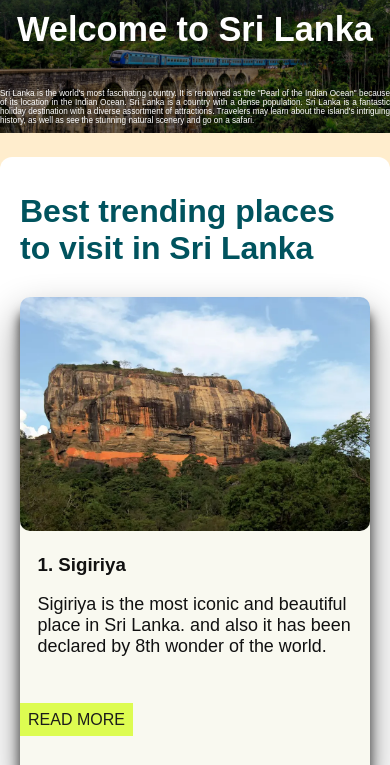
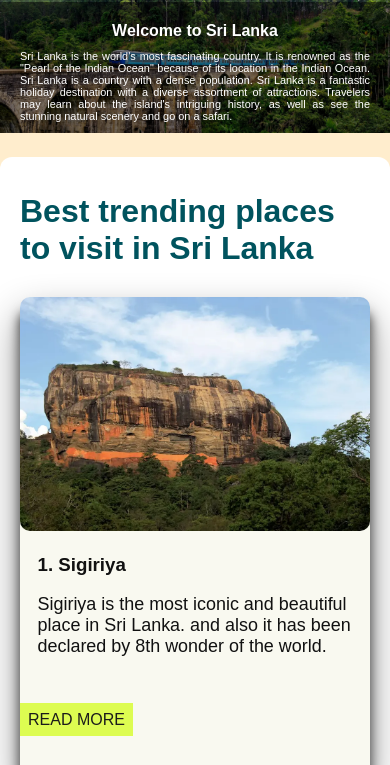
Before and after one commit to dollarsign3/Tourist-website, a plain HTML site: page index.html in a window 390 px wide. Shown: the part 73-838 px from the top of the page. Drawn offline with Linux system fonts and the light colour scheme.

Commit message:
Add files via upload

```diff
--- a/CSS/Anuradhapura.css
+++ b/CSS/Anuradhapura.css
@@ -172,6 +172,11 @@ nav ul ul li {
 }
 .mainh{
     text-align: center;
+}
+.mainp{
+    margin-left: 20px;
+    margin-right: 20px;
+    font-size: 2.1vw;
 }
 .bottom-left {
     position:absolute;
@@ -359,6 +364,12 @@ footer .copyright {
     .HP{
         font-size: 2vw;
     }
+    .mainp{
+        margin-left: 20px;
+        margin-right: 20px;
+        font-size: 2.1vw;
+    }
+
 }
 @media all and (max-width: 550px){
     .flexact img {
@@ -378,6 +389,12 @@ footer .copyright {
     }
     .Himg {
         margin-left: 79px;
+    }
+    .mainp{
+        font-size: 2.8vw;
+    }
+    .HP{
+        margin: 0 15px;
     }
 
 
--- a/CSS/sigiriya.css
+++ b/CSS/sigiriya.css
@@ -173,6 +173,11 @@ nav ul ul li {
 .mainh{
     text-align: center;
 }
+.mainp{
+    margin-left: 20px;
+    margin-right: 20px;
+    font-size: 2.1vw;
+}
 .bottom-left {
     position:absolute;
     left: 0px;
@@ -332,6 +337,11 @@ footer .copyright {
     .mainh{
         font-size: xx-large;
     }
+    .mainp{
+        margin-left: 20px;
+        margin-right: 20px;
+        font-size: 2.8vw;
+    }
 }
 
 /* Animations */
--- a/CSS/style.css
+++ b/CSS/style.css
@@ -164,6 +164,11 @@ nav ul ul li {
 }
 .mainh{
     text-align: center;
+}
+.mainp{
+    margin-left: 20px;
+    margin-right: 20px;
+    font-size: 2.1vw;
 }
 .bottom-left {
     position:absolute;
@@ -355,6 +360,8 @@ footer .copyright {
 /*================================================================================*/
 
 /* Wild Life Attraction page */
+
+
 .MainImg{
     width: 100%;
     height: auto;
@@ -594,9 +601,9 @@ table{
     p{
         font-size: calc(.5vw + 1rem);
     }
-    .mainp{
+    /*.mainp{
         font-size: calc(.5vw + 4rem);
-    }
+    }*/
     .WP{
         font-size: calc(.5vw + 1rem);
         margin: 20px 12px;
@@ -607,9 +614,7 @@ table{
     .culture img{
         margin: 20px;
     }
-    .Wtxt {
-        font-size: calc(.5vw + 1rem);
-    }
+
     .Mimg{
         width: 100%;
         height: auto;
@@ -680,6 +685,17 @@ table{
         margin-right: 2rem;
         font-weight: bold;
     }
+    .mainp{
+
+        margin-left: 20px;
+        margin-right: 20px;
+        font-size: 2.8vw;
+    }
+    .mainh{
+        font-size: 4.1vw;
+        margin-top: 20px;
+    }
+
 
 }
 @media screen and (max-width: 1000px){
--- a/index.html
+++ b/index.html
@@ -45,8 +45,8 @@
             <img id="MainImg" src="./images/Home Main Img.webp" alt="Main Image">
             <div class="mainContent">
                 <div class="bottom-left">
-                    <h1 class="mainh"><strong>Welcome to Sri Lanka</strong></h1><br>
-                    <p class="mainp" style="font-size:2.1vw;">Sri Lanka is the world's most fascinating country. It is renowned as the "Pearl of the Indian Ocean" because of its location in the Indian Ocean. Sri Lanka is a country with a dense population.
+                    <h1 class="mainh"><strong>Welcome to Sri Lanka</strong></h1>
+                    <p class="mainp" >Sri Lanka is the world's most fascinating country. It is renowned as the "Pearl of the Indian Ocean" because of its location in the Indian Ocean. Sri Lanka is a country with a dense population.
                         Sri Lanka is a fantastic holiday destination with a diverse assortment of attractions. Travelers may learn about the island's intriguing history, as well as see the stunning natural scenery and go on a safari.
                     </p>
                 </div>
```
Also changed, not shown: Activities.html (+1 -1 lines), Anuradhapura.html (+1 -1 lines), Beaches.html (+1 -1 lines), Sigiriya.html (+1 -1 lines), wildlife.html (+1 -1 lines).
